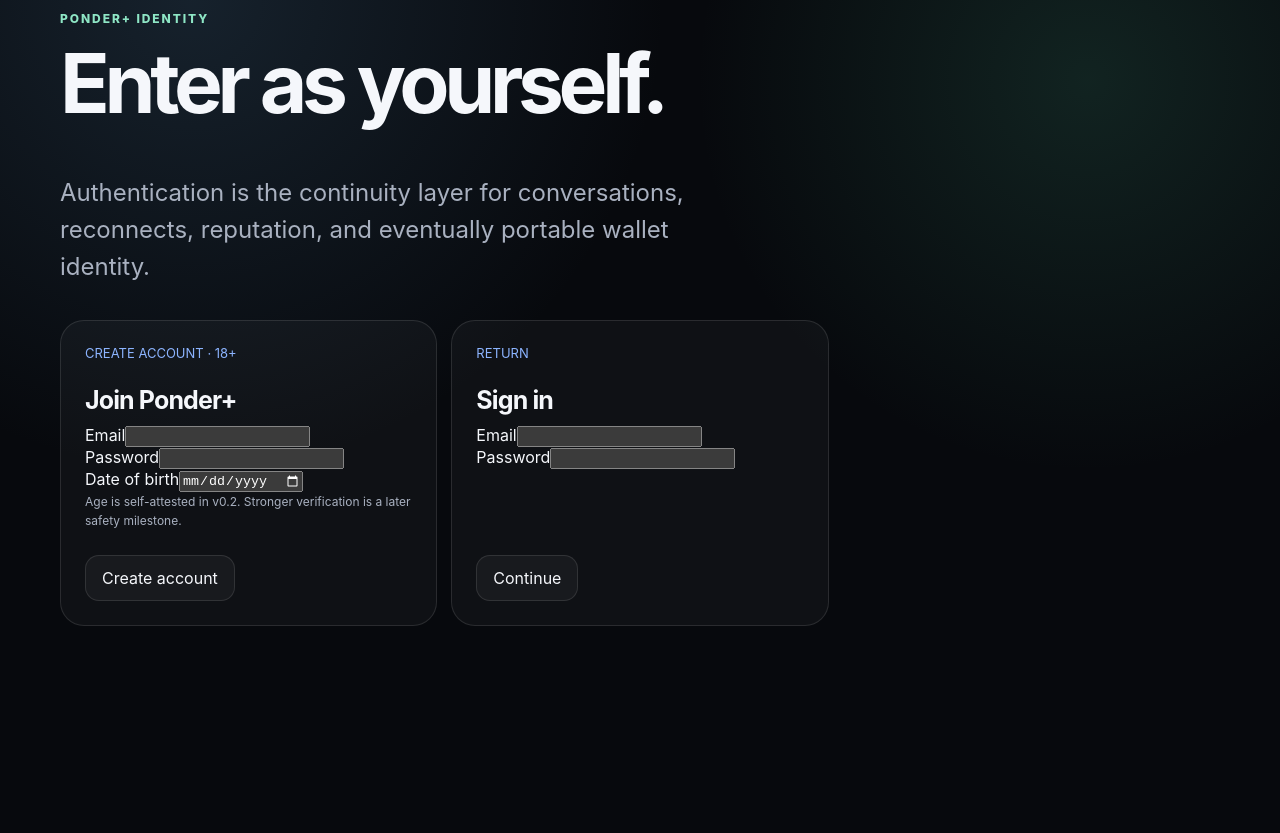
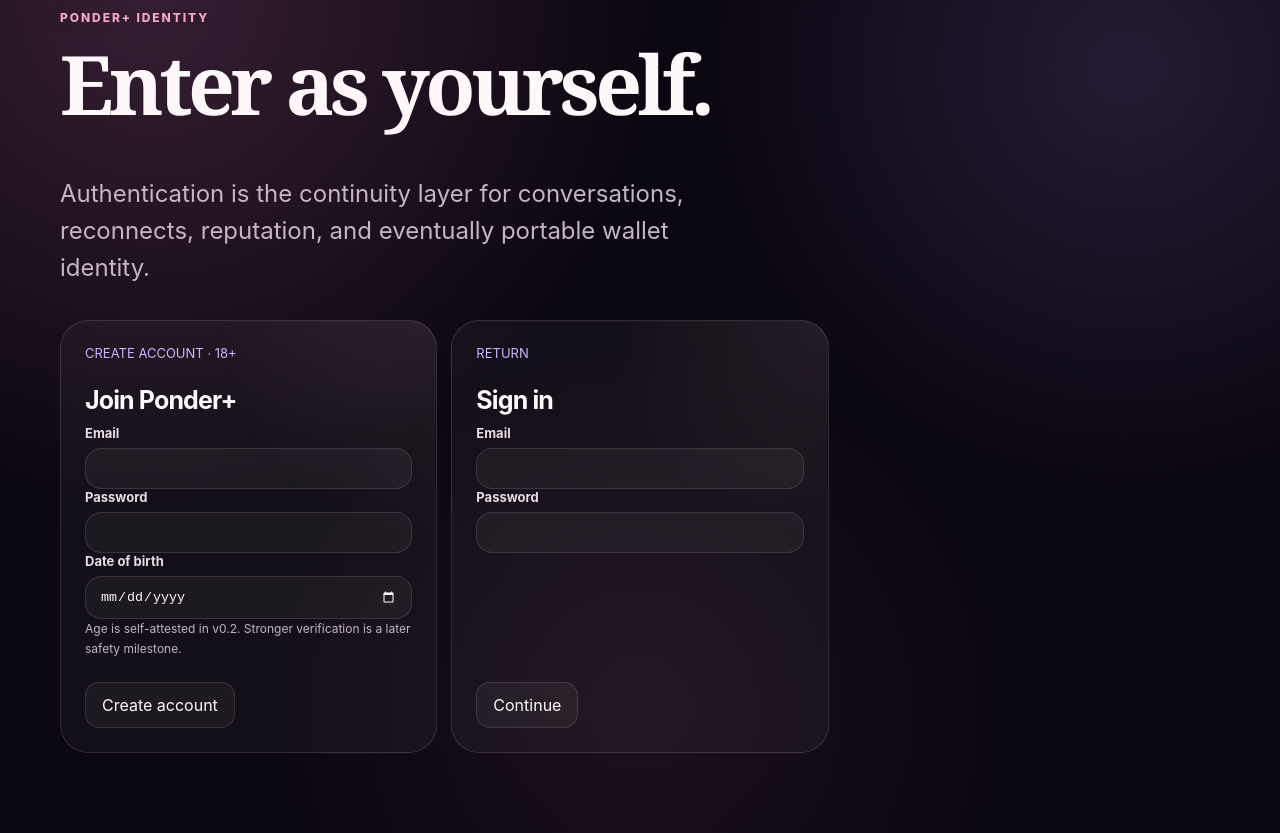
Before and after one commit to christus-rex/Ponder-, a Next.js app: page /auth in a window 1280 px wide. Before the commit the page ends 800 px from the top, so only its background shows below. Built offline with nearby package versions, Linux system fonts and the light colour scheme.

Commit message:
design: apply feminine editorial theme

```diff
--- a/app/globals.css
+++ b/app/globals.css
@@ -1,13 +1,16 @@
 :root {
   color-scheme: dark;
-  --bg: #07090d;
-  --panel: rgba(255, 255, 255, 0.055);
-  --panel-strong: rgba(255, 255, 255, 0.085);
-  --text: #f5f7fb;
-  --muted: #a9b1c0;
-  --line: rgba(255, 255, 255, 0.11);
-  --accent: #8ee6c5;
-  --accent-2: #8cb4ff;
+  --bg: #0b0710;
+  --bg-soft: #140d19;
+  --panel: rgba(255, 245, 250, 0.055);
+  --panel-strong: rgba(255, 240, 248, 0.09);
+  --text: #fff8fb;
+  --muted: #c5b6c2;
+  --line: rgba(255, 225, 239, 0.13);
+  --accent: #f3a9c6;
+  --accent-2: #c8b6ff;
+  --accent-3: #f4d9b2;
+  --rose-glow: rgba(243, 169, 198, 0.22);
 }
 
 * { box-sizing: border-box; }
@@ -17,8 +20,9 @@ html { scroll-behavior: smooth; }
 body {
   margin: 0;
   background:
-    radial-gradient(circle at 15% 0%, rgba(61, 97, 126, 0.28), transparent 35%),
-    radial-gradient(circle at 85% 10%, rgba(59, 140, 112, 0.20), transparent 30%),
+    radial-gradient(circle at 12% 0%, rgba(164, 92, 139, 0.28), transparent 36%),
+    radial-gradient(circle at 88% 8%, rgba(127, 104, 183, 0.22), transparent 31%),
+    radial-gradient(circle at 50% 85%, rgba(173, 94, 130, 0.10), transparent 38%),
     var(--bg);
   color: var(--text);
   font-family: Inter, ui-sans-serif, system-ui, -apple-system, BlinkMacSystemFont, "Segoe UI", sans-serif;
@@ -53,11 +57,12 @@ button { color: inherit; }
 .brandMark {
   width: 35px;
   height: 35px;
-  border-radius: 12px;
+  border-radius: 50%;
   display: grid;
   place-items: center;
-  color: #08120f;
-  background: linear-gradient(135deg, var(--accent), #d8fff1);
+  color: #24111b;
+  box-shadow: 0 0 28px rgba(243, 169, 198, .25);
+  background: linear-gradient(135deg, #ffd5e6, var(--accent), var(--accent-2));
 }
 
 .statusPill, .quietMetric {
@@ -84,9 +89,11 @@ button { color: inherit; }
 }
 
 .hero h1 {
+  font-family: Georgia, "Times New Roman", serif;
   font-size: clamp(54px, 9vw, 104px);
-  letter-spacing: -0.065em;
-  line-height: 0.88;
+  font-weight: 600;
+  letter-spacing: -0.055em;
+  line-height: 0.9;
   margin: 22px 0 30px;
 }
 
@@ -114,13 +121,14 @@ button { color: inherit; }
 }
 
 .primaryButton {
-  background: var(--text);
-  color: #090b0f;
-  border-color: var(--text);
+  background: linear-gradient(135deg, #ffd7e6, var(--accent));
+  color: #28131d;
+  border-color: rgba(255, 224, 237, .72);
+  box-shadow: 0 10px 30px rgba(178, 81, 122, .18);
 }
 
 .secondaryButton, .roomButton, .walletButton {
-  background: rgba(255,255,255,.04);
+  background: rgba(255, 236, 246, .045);
   color: var(--text);
 }
 
@@ -132,9 +140,10 @@ button { color: inherit; }
 .panel {
   border: 1px solid var(--line);
   background: linear-gradient(135deg, var(--panel-strong), var(--panel));
-  border-radius: 28px;
+  border-radius: 32px;
   padding: 28px;
-  backdrop-filter: blur(14px);
+  backdrop-filter: blur(18px);
+  box-shadow: inset 0 1px 0 rgba(255,255,255,.035), 0 24px 70px rgba(24, 8, 18, .18);
 }
 
 .intentPanel {
@@ -146,8 +155,10 @@ button { color: inherit; }
 
 h2 {
   margin: 8px 0 0;
+  font-family: Georgia, "Times New Roman", serif;
   font-size: clamp(28px, 4vw, 44px);
-  letter-spacing: -0.04em;
+  font-weight: 600;
+  letter-spacing: -0.035em;
   line-height: 1.06;
 }
 
@@ -160,7 +171,7 @@ h2 {
 
 .chip {
   border: 1px solid var(--line);
-  background: rgba(255,255,255,.05);
+  background: rgba(255, 235, 245, .05);
   border-radius: 999px;
   padding: 10px 13px;
   cursor: pointer;
@@ -187,8 +198,10 @@ h2 {
 .roomCard {
   min-height: 285px;
   border: 1px solid var(--line);
-  background: rgba(255,255,255,.035);
-  border-radius: 24px;
+  background:
+    radial-gradient(circle at 100% 0%, rgba(243, 169, 198, .08), transparent 38%),
+    rgba(255, 238, 246, .035);
+  border-radius: 28px;
   padding: 24px;
   display: flex;
   flex-direction: column;
@@ -225,10 +238,11 @@ h2 {
 .principles { padding-left: 18px; }
 
 .walletCard {
-  border: 1px solid rgba(142, 230, 197, .28);
+  border: 1px solid rgba(243, 169, 198, .28);
   background:
-    radial-gradient(circle at 90% 10%, rgba(142, 230, 197, .12), transparent 34%),
-    rgba(255,255,255,.055);
+    radial-gradient(circle at 90% 10%, rgba(243, 169, 198, .14), transparent 34%),
+    radial-gradient(circle at 5% 90%, rgba(200, 182, 255, .08), transparent 28%),
+    rgba(255, 241, 247, .055);
   border-radius: 28px;
   padding: 24px;
 }
@@ -244,7 +258,7 @@ h2 {
   font-size: 12px;
   font-weight: 800;
   color: var(--accent);
-  border: 1px solid rgba(142, 230, 197, .25);
+  border: 1px solid rgba(243, 169, 198, .28);
   border-radius: 999px;
   padding: 7px 10px;
 }
@@ -280,7 +294,7 @@ h2 {
 
 .tipAmount[data-active="true"] {
   background: var(--accent);
-  color: #07100d;
+  color: #2b1420;
   border-color: var(--accent);
 }
 
@@ -398,16 +412,16 @@ footer {
   place-items: center;
   font-weight: 800;
   color: #08120f;
-  background: linear-gradient(135deg, var(--accent), var(--accent-2));
+  background: linear-gradient(135deg, #ffd5e5, var(--accent), var(--accent-2));
 }
 
 .translationLab {
   margin: 18px 0 0;
   padding: 28px;
-  border: 1px solid rgba(142,230,197,.24);
+  border: 1px solid rgba(243,169,198,.24);
   border-radius: 28px;
   background:
-    radial-gradient(circle at 100% 0%, rgba(140,180,255,.12), transparent 34%),
+    radial-gradient(circle at 100% 0%, rgba(200,182,255,.14), transparent 34%),
     linear-gradient(135deg, var(--panel-strong), var(--panel));
 }
 
@@ -463,7 +477,7 @@ footer {
 }
 
 .translationTranscriptCard.translated {
-  background: rgba(89,82,150,.12);
+  background: rgba(126, 73, 120, .14);
 }
 
 .translationTranscriptCard p {
@@ -534,3 +548,71 @@ footer {
     grid-template-columns: 1fr;
   }
 }
+
+
+/* Feminine editorial system */
+::selection {
+  background: rgba(243, 169, 198, .34);
+  color: var(--text);
+}
+
+a {
+  color: inherit;
+}
+
+input,
+textarea,
+select {
+  width: 100%;
+  margin-top: 7px;
+  border: 1px solid var(--line);
+  border-radius: 16px;
+  background: rgba(255, 242, 248, .045);
+  color: var(--text);
+  padding: 12px 14px;
+  outline: none;
+  transition: border-color 140ms ease, box-shadow 140ms ease, background 140ms ease;
+}
+
+input:focus,
+textarea:focus,
+select:focus {
+  border-color: rgba(243, 169, 198, .62);
+  box-shadow: 0 0 0 4px rgba(243, 169, 198, .10);
+  background: rgba(255, 242, 248, .065);
+}
+
+label {
+  color: #eadce5;
+  font-size: 13px;
+  font-weight: 700;
+}
+
+.notice {
+  border: 1px solid rgba(243,169,198,.2);
+  border-radius: 18px;
+  background: rgba(243,169,198,.055);
+  color: var(--muted);
+  padding: 14px 16px;
+}
+
+.roomCard,
+.participantTile,
+.translationTranscriptCard,
+.walletCard {
+  box-shadow: inset 0 1px 0 rgba(255,255,255,.025);
+}
+
+.roomCard:hover {
+  border-color: rgba(243,169,198,.28);
+  transform: translateY(-2px);
+}
+
+.roomCard {
+  transition: transform 160ms ease, border-color 160ms ease, background 160ms ease;
+}
+
+.eyebrow,
+.sectionLabel {
+  text-shadow: 0 0 24px rgba(243,169,198,.18);
+}
```
